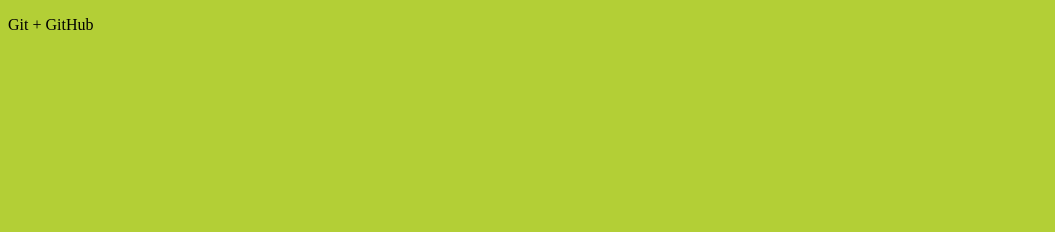
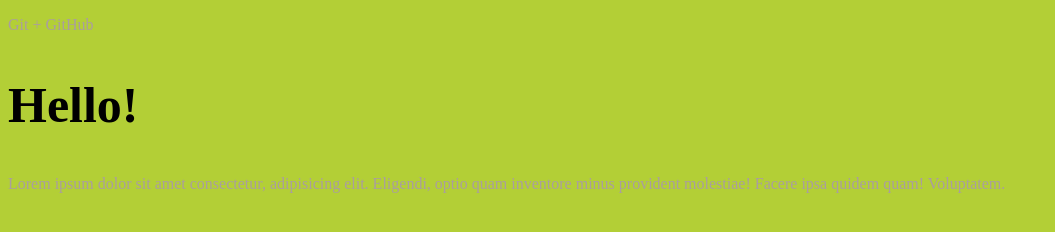
Before and after one commit to Simon-Duslov/gittest, a plain HTML site: page index.html in a window 1280 px wide. Shown: the whole page, without its empty margins (0-1055 px from the left). Drawn offline with Linux system fonts and the light colour scheme.

Commit message:
Первые изменения

```diff
--- a/css/main.css
+++ b/css/main.css
@@ -1,3 +1,11 @@
 body{
     background-color: #b3cf36;
 }
+
+p{
+    color: #aa9e9e;
+}
+
+h2{
+    font-size: 50px;
+}
--- a/index.html
+++ b/index.html
@@ -8,5 +8,7 @@
 </head>
 <body>
     <p>Git + GitHub</p>
+    <h2>Hello!</h2>
+    <p>Lorem ipsum dolor sit amet consectetur, adipisicing elit. Eligendi, optio quam inventore minus provident molestiae! Facere ipsa quidem quam! Voluptatem.</p>
 </body>
 </html>
```
